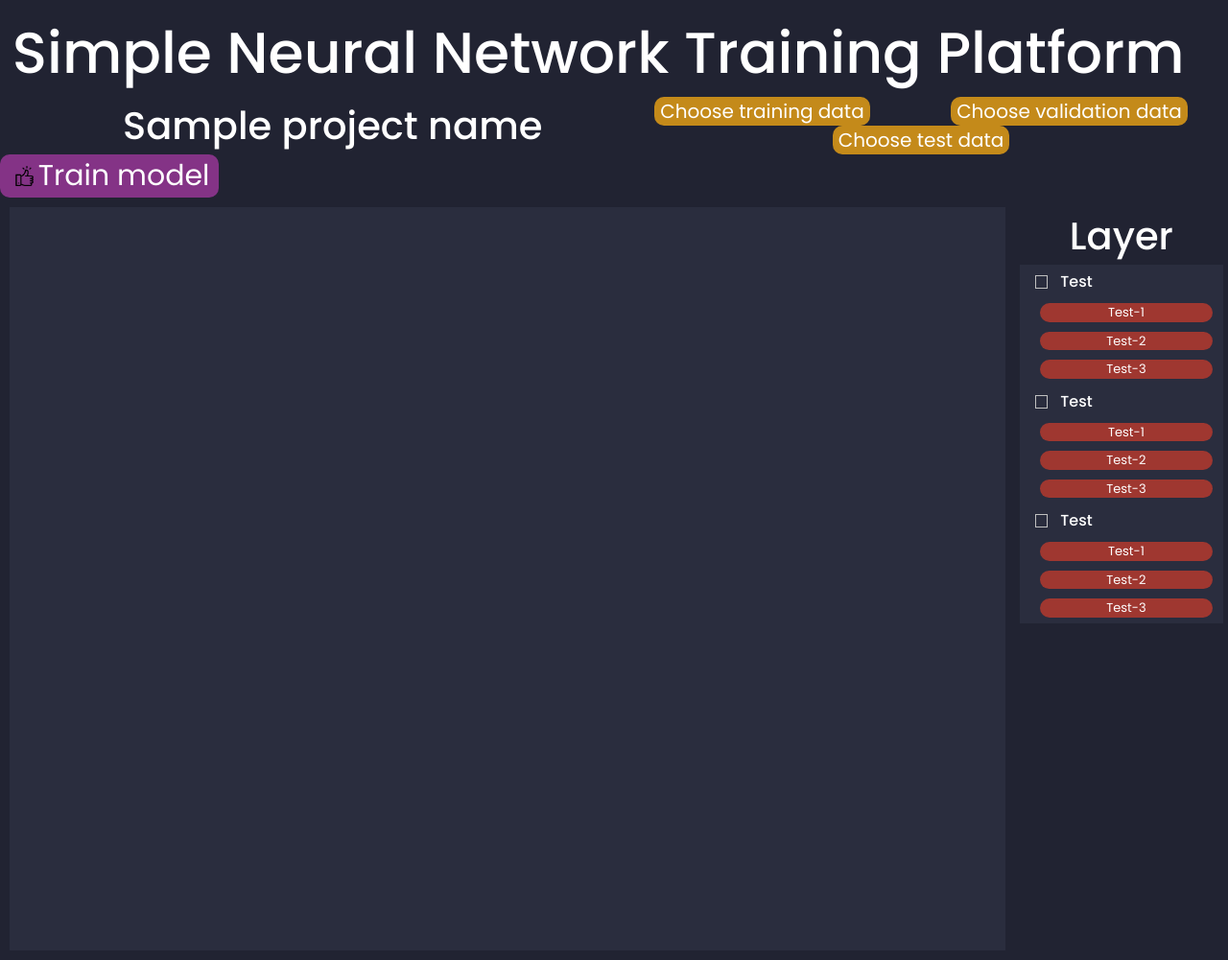
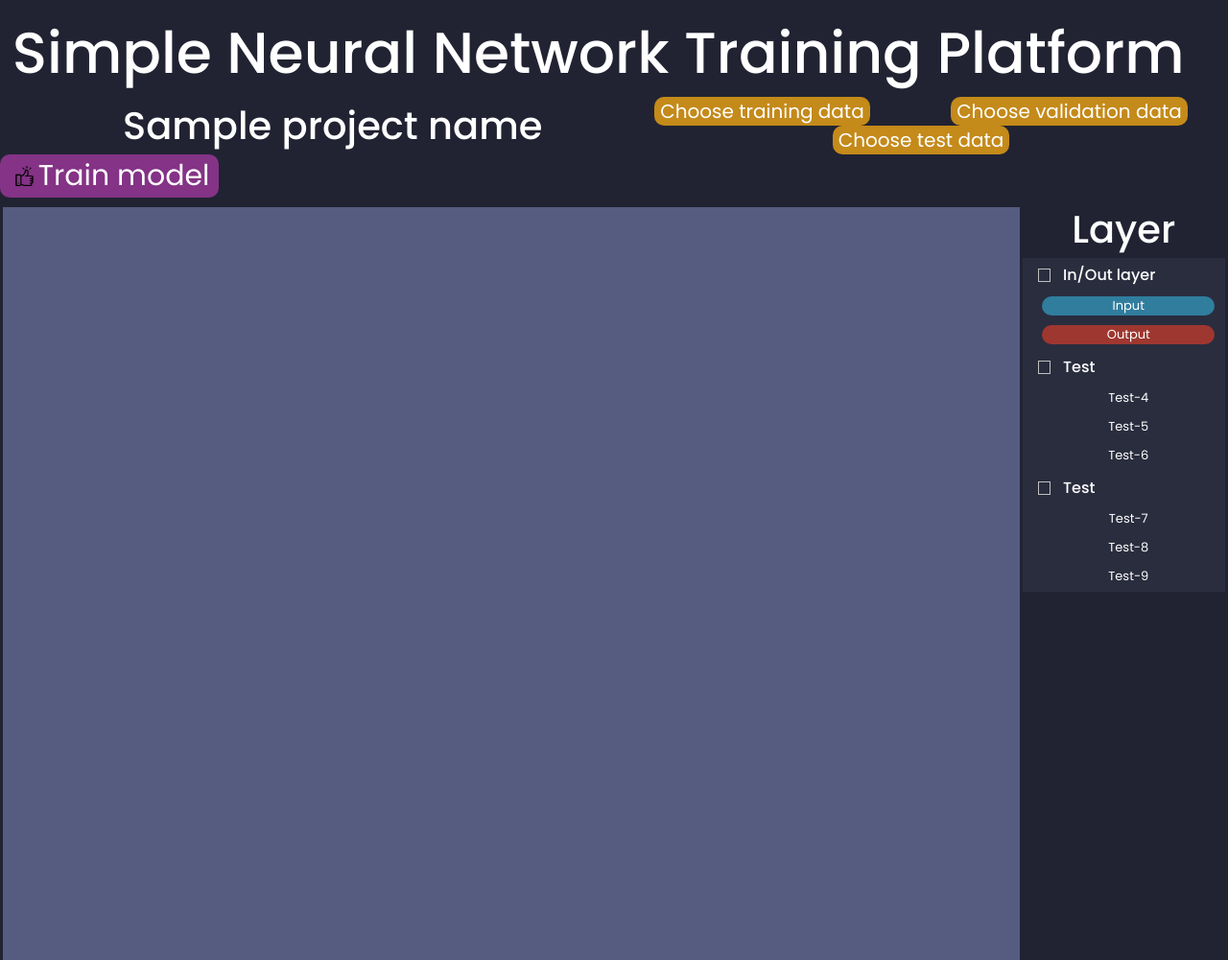
Before and after one commit to NTUT-kyle/SNNTP, a Flask app: template templates/model.html in a window 1280 px wide. Shown: the whole page at 96% size. Run offline with Flask 3, Linux system fonts and the light colour scheme; the template is opened without the code that fills it: most values are stand-ins (such as "Sample title", 1, 10 or a date in 2020).

Commit message:
feat : Complete second stage for drag and drop

```diff
--- a/static/script/model.js
+++ b/static/script/model.js
@@ -6,41 +6,41 @@ let projectName = $(".MyProject").html();
 
 */
 
-$('#CBFileButton').click(() => {
-    $('#CBFile').trigger('click');
+$("#CBFileButton").click(() => {
+    $("#CBFile").trigger("click");
 });
 
 let formData = new FormData();
 $("#CBFile").on("change", function () {
-    formData.delete('file');
-    formData.append('file', this.files[0]);
+    formData.delete("file");
+    formData.append("file", this.files[0]);
 });
 
 let uploadStatus = "";
 let CenterBoard_IsOpen = false;
-$('#ChooseTrain').click(() => {
+$("#ChooseTrain").click(() => {
     OpenCloseCenterBoard(true, "Training");
 });
-$('#ChooseValidation').click(() => {
+$("#ChooseValidation").click(() => {
     OpenCloseCenterBoard(true, "Validation");
 });
-$('#ChooseTest').click(() => {
+$("#ChooseTest").click(() => {
     OpenCloseCenterBoard(true, "Test");
 });
 
 function OpenCloseCenterBoard(openOrNot, titleValue) {
     uploadStatus = titleValue;
-    $('#CenterBoardText').html(`${titleValue} data path`);
-    if(openOrNot) {
+    $("#CenterBoardText").html(`${titleValue} data path`);
+    if (openOrNot) {
         if (CenterBoard_IsOpen) return;
-        $('#CenterBoard').fadeIn();
-        $('#CenterBoard').css('display', 'flex');
+        $("#CenterBoard").fadeIn();
+        $("#CenterBoard").css("display", "flex");
         setTimeout(() => {
             CenterBoard_IsOpen = true;
         }, 300);
     } else {
         CenterBoard_IsOpen = false;
-        $('#CenterBoard').fadeOut();
+        $("#CenterBoard").fadeOut();
     }
 }
 
@@ -49,20 +49,24 @@ function successSendFile(data) {
 }
 
 function error_func(xhr, textStatus, errorThrown) {
-    console.log('[Error ' + xhr.status + ']: ' + textStatus);
+    console.log("[Error " + xhr.status + "]: " + textStatus);
     console.log(errorThrown);
-    alert('error');
+    alert("error");
 }
 
 $("#CenterBoardButton").click(() => {
-    if (uploadStatus == "") return
+    if (uploadStatus == "") return;
     ajax_func(
-        '/model/' + projectName + '/' + uploadStatus,
-        'POST',
+        "/model/" + projectName + "/" + uploadStatus,
+        "POST",
         formData,
         successSendFile,
         error_func
     );
+});
+
+$(".SelectItem").click(() => {
+    graphyPackage();
 });
 
 /*
@@ -70,38 +74,388 @@ $("#CenterBoardButton").click(() => {
     Drag and drop
 
 */
-let who_are_drag = "";
-$("#Test-1, #Test-2, #Test-3").draggable({
+
+let mySVG = $("#droparea").connect($("#droparea"), 3, 171);
+
+let who_are_dragging = "";
+// Set drag event
+$(".layerCategory div div:not(:first-child)").draggable({
     start: (event, ui) => {
-        who_are_drag = $(event.target).html();
+        who_are_dragging = $(event.target).html();
     },
     revert: "invalid",
     helper: "clone",
-    iframeFix: true,
-    cursor: "move"
+    cursor: "move",
 });
 
-let selectItem = null;
-$(".modelshow").droppable({
-    drop: function( event, ui ) {
-        if (who_are_drag == "") return
-        var targetClass = $(`#${who_are_drag}`).attr('class')
-        var clone = $(ui.helper).clone().addClass(targetClass);
+let initItemId = 0;
+let initPointID = 0; // initPointID for droparea item
+let selectItem = null; // select item for del
+let dropItemPointDown = []; // record select item point
+let connectingLine = []; // record two point vector
+let isInputLayerPlace = false;
+let isOutputLayerPlace = false;
+
+// Set drop event
+$(".droparea").droppable({
+    drop: function (event, ui) {
+        if (who_are_dragging == "") return;
+
+        // get drop element and set class and id
+        var clone = $(ui.helper).clone().addClass("dropItem");
+        clone.attr("id", "item_" + initItemId);
+        clone.attr("name", who_are_dragging);
+        initItemId += 1;
+
+        // set drop element html
+        if (who_are_dragging == "Input") {
+            if (isInputLayerPlace) {
+                alert_func("Cannot place more than two Input Layer", "red");
+                return;
+            }
+            clone.html(`
+                <div></div>
+                ${clone.html()}
+                <div id="p${initPointID}" class="dropItemPoint dropItemPointRight"></div>
+            `);
+            initPointID += 1;
+            isInputLayerPlace = true;
+        } else if (who_are_dragging == "Output") {
+            if (isOutputLayerPlace) {
+                alert_func("Cannot place more than two Output Layer", "red");
+                return;
+            }
+            clone.html(`
+                <div id="p${initPointID}" class="dropItemPoint dropItemPointLeft"></div>
+                ${clone.html()}
+                <div></div>
+            `);
+            initPointID += 1;
+            isOutputLayerPlace = true;
+        } else {
+            clone.html(`
+                <div id="p${initPointID}" class="dropItemPoint dropItemPointLeft"></div>
+                ${clone.html()}
+                <div id="p${
+                    initPointID + 1
+                }" class="dropItemPoint dropItemPointRight"></div>
+            `);
+            initPointID += 2;
+        }
+
+        // reset position
+        let offset = $(this).offset();
+        clone.css("top", `calc(${clone.css("top")} - ${offset.top}px)`);
+        clone.css("left", `calc(${clone.css("left")} - ${offset.left}px)`);
+
+        // click event for drop element
         clone.click((event) => {
+            // disable border if selectItem exist
             if (selectItem != null) {
-                $(selectItem).css('border', 'unset');
+                if ($(selectItem).hasClass("dropItem")) {
+                    $(selectItem).css("border", "1px solid black");
+                } else {
+                    $(selectItem).css("border", "unset");
+                }
             }
-            selectItem = event.target;
-            $(selectItem).css('border', '1px solid white');
+
+            if ($(event.target).hasClass("dropItemPoint")) {
+                // select item point process
+                // append to dropItemPointDown
+                if (
+                    dropItemPointDown.length > 0 &&
+                    $(event.target).attr("id") ==
+                        dropItemPointDown[0].attr("id")
+                ) {
+                    $(dropItemPointDown[0]).css("background-color", "unset");
+                    dropItemPointDown = [];
+                    return;
+                }
+
+                dropItemPointDown.push($(event.target));
+
+                // if it select two point, make line
+                if (dropItemPointDown.length == 2) {
+                    let c1 = getConnectElementIndex(dropItemPointDown[0]);
+                    let c2 = getConnectElementIndex(dropItemPointDown[1]);
+                    // check if two points is connected?
+                    if (c1 != -1 && c1 == c2) {
+                        alert_func("Line is connected.", "yellow");
+                        $(dropItemPointDown[0]).css(
+                            "background-color",
+                            "unset"
+                        );
+                        dropItemPointDown = [];
+                        return;
+                    }
+                    // check if two points parent same
+                    if (
+                        $(dropItemPointDown[0]).parent().attr("id") ==
+                        $(dropItemPointDown[1]).parent().attr("id")
+                    ) {
+                        alert_func(
+                            "Same layer cannot connect together.",
+                            "yellow"
+                        );
+                        $(dropItemPointDown[0]).css(
+                            "background-color",
+                            "unset"
+                        );
+                        dropItemPointDown = [];
+                        return;
+                    }
+
+                    // draw
+                    drawOneLine(
+                        dropItemPointDown[0],
+                        dropItemPointDown[1],
+                        "#ff8d8d"
+                    );
+                    // append vector
+                    connectingLine.push([
+                        dropItemPointDown[0],
+                        dropItemPointDown[1],
+                    ]);
+                    // clear value
+                    $(dropItemPointDown[0]).css("background-color", "unset");
+                    $(dropItemPointDown[1]).css("background-color", "unset");
+                    dropItemPointDown = [];
+                } else {
+                    $(event.target).css("background-color", "yellow");
+                }
+                selectItem = null; // prevent del event
+            } else {
+                // select item process
+                if (dropItemPointDown.length > 0) {
+                    // clear value
+                    dropItemPointDown[0].css("background-color", "unset");
+                    dropItemPointDown = [];
+                }
+                // set selectItem to target & set target border
+                selectItem = event.target;
+                $(selectItem).css("border", "1px dashed white");
+            }
         });
+
+        // drag event for drop element
         clone.draggable({
-            containment: ".modelshow",
+            drag: function () {
+                if (connectingLine.length) {
+                    // if has line connected
+                    mySVG.redrawLines();
+                }
+                // check the element size and scale the parent size
+                setDropAreaSize();
+
+                // set scrollbar position
+                let offset = $(this).offset();
+                // $(".modelshow").scrollTop(offset.top);
+                // $(".modelshow").scrollLeft(offset.left);
+            },
+            cancel: "div.dropItemPoint",
             scroll: true,
             cursor: "move",
-            snap: true
+            snap: true,
         });
+
+        // add drop element to droparea
         $(this).append(clone);
-        who_are_drag = ""
+        who_are_dragging = "";
+    },
+});
+
+// reset drop area size method
+function setDropAreaSize() {
+    let maxWidth = 0;
+    let maxHeight = 0;
+
+    // find max width and height
+    $(".dropItem").each((index, element) => {
+        // for width situation
+        if (maxWidth <= $(element).position().left + $(element).width()) {
+            maxWidth = $(element).position().left + $(element).width() + 2;
+        }
+        // for height situation
+        if (maxHeight <= $(element).position().top + $(element).height()) {
+            maxHeight = $(element).position().top + $(element).height() + 2;
+        }
+    });
+
+    // compare with "modelshow" element
+    if ($(".modelshow").width() < maxWidth) {
+        $(".droparea").width(maxWidth);
+    } else {
+        $(".droparea").width($(".modelshow").width());
+    }
+
+    if ($(".modelshow").height() < maxHeight) {
+        $(".droparea").height(maxHeight);
+    } else {
+        $(".droparea").height($(".modelshow").height());
+    }
+}
+
+// draw p1 to p2 of line
+function drawOneLine(p1, p2, colorCode) {
+    mySVG.drawLine({
+        left_node: "#" + $(p1).attr("id"),
+        right_node: "#" + $(p2).attr("id"),
+        color: colorCode,
+        style: "solid",
+        horizantal_gap: 10,
+        error: true,
+        width: 1,
+    });
+}
+
+// check if element exists
+function getConnectElementIndex(point) {
+    return connectingLine.findIndex(
+        (element) =>
+            $(element[0]).attr("id") == $(point).attr("id") ||
+            $(element[1]).attr("id") == $(point).attr("id")
+    );
+}
+
+// get another element from vector
+function getAnotherPoint(vector, point) {
+    return vector[0] == point ? vector[1] : vector[0];
+}
+
+function putSetIntoMap(LayerMap, parent1, parent2, point1_id) {
+    if (!LayerMap.has(parent1.attr("id"))) {
+        LayerMap.set(parent1.attr("id"), {
+            name: parent1.attr("name"),
+            posX: parent1.position().left,
+            posY: parent1.position().top,
+            point_L_con: [],
+            point_R_con: [],
+        });
+    }
+    if ($(point1_id).hasClass("dropItemPointLeft")) {
+        LayerMap.get(parent1.attr("id")).point_L_con.push(parent2.attr("id"));
+    } else {
+        LayerMap.get(parent1.attr("id")).point_R_con.push(parent2.attr("id"));
+    }
+    return LayerMap;
+}
+
+function graphyPackage() {
+    let LayerMap = new Map();
+    connectingLine.forEach((value) => {
+        let point_id = value[0];
+        let parent = $(point_id).parent();
+        let ano_point_id = value[1];
+        let ano_parent = $(ano_point_id).parent();
+
+        // set first element value
+        LayerMap = putSetIntoMap(LayerMap, parent, ano_parent, point_id);
+        // set second element value
+        LayerMap = putSetIntoMap(LayerMap, ano_parent, parent, ano_point_id);
+    });
+    console.log(LayerMap);
+}
+
+/*
+
+{
+    id: {
+        name: STRING
+        posX: FLOAT
+        posY: FLOAT
+        point_L_con: [
+            id1, id2
+        ],
+        point_R_con: [
+            id2, id3
+        ],
+    }
+}
+
+*/
+
+// key del method
+function del_func() {
+    if (selectItem != null) {
+        $(selectItem).remove();
+
+        if ($(selectItem).html().indexOf("Input")) {
+            isInputLayerPlace = false;
+        } else if ($(selectItem).html().indexOf("Output")) {
+            isOutputLayerPlace = false;
+        }
+        selectItem = null;
+        setDropAreaSize();
+        // redraw canvas
+        if (connectingLine.length) {
+            // if has line connected
+            mySVG.redrawLines();
+        }
+    }
+
+    if (dropItemPointDown.length > 0) {
+        // Check is element connected
+        let findIndex = getConnectElementIndex(dropItemPointDown[0]);
+        if (findIndex != -1) {
+            // If it connected, clear dropItemPointDown list
+            dropItemPointDown[0].css("background-color", "unset");
+            dropItemPointDown = [];
+
+            // trigger canvas deleteLine
+            mySVG.deleteLine({
+                left_node: "#" + $(connectingLine[findIndex][0]).attr("id"),
+                right_node: "#" + $(connectingLine[findIndex][1]).attr("id"),
+            });
+
+            // delete element from List
+            connectingLine.splice(findIndex, 1);
+
+            // redraw canvas
+            mySVG.redrawLines();
+        }
+    }
+}
+
+/*
+
+    Alert Dialog
+
+*/
+
+function alert_func(msg, color) {
+    $("#AlertDialog").css("background-color", color);
+    $("#AlertDialog").html(msg);
+    $("#AlertDialog").toggle("blind");
+    $("#AlertDialog").effect("bounce");
+    setTimeout(() => {
+        $("#AlertDialog").toggle("blind");
+    }, 3000);
+}
+
+/*
+
+    Scroll event
+
+*/
+
+$(".modelshow").scroll(() => {
+    if (connectingLine.length) {
+        mySVG.redrawLines();
+    }
+});
+
+/*
+
+    Window Resize Event
+
+*/
+
+$(window).on("resize", function () {
+    if ($(".modelshow").width() > $(".droparea").width()) {
+        $(".droparea").width($(".modelshow").width());
+    }
+    if ($(".modelshow").height() > $(".droparea").height()) {
+        $(".droparea").height($(".modelshow").height());
     }
 });
 
@@ -111,14 +465,11 @@ $(".modelshow").droppable({
 
 */
 
-$(document).keydown(function(event){
-    if (event.keyCode == 46) { // del
-        if (selectItem != null) {
-            $(selectItem).remove();
-            selectItem = null;
-        }
+$(document).keydown(function (event) {
+    if (event.keyCode == 46) {
+        // del keycode
+        del_func();
     }
-    // console.log("Key: "+event.keyCode);
 });
 
 /*
@@ -127,20 +478,35 @@ $(document).keydown(function(event){
 
 */
 
-$(document).on("click", function(event) {
+$(document).on("click", function (event) {
     // Model show item
     if (selectItem != null) {
         if (!$(event.target).closest(selectItem).length) {
-            $(selectItem).css('border', 'unset');
+            $(selectItem).css("border", "1px solid black");
             selectItem = null;
+        }
+    }
+
+    // drop item of droparea
+    if (dropItemPointDown.length > 0) {
+        if (
+            !(
+                $(event.target).closest(dropItemPointDown[0]).length ||
+                $(event.target).closest(dropItemPointDown[1]).length
+            )
+        ) {
+            dropItemPointDown.forEach((value) => {
+                $(value).css("background-color", "unset");
+            });
+            dropItemPointDown = [];
         }
     }
 
     // Center board
     if (!CenterBoard_IsOpen) return;
-    let target = '#CenterBoard, #ChooseTrain, #ChooseValidation, #ChooseTest';
+    let target = "#CenterBoard, #ChooseTrain, #ChooseValidation, #ChooseTest";
     if (!$(event.target).closest(target).length) {
-        $('#CenterBoard').css('display', 'none');
+        $("#CenterBoard").css("display", "none");
         OpenCloseCenterBoard(false, "");
     }
 });
--- /dev/null
+++ b/static/style/layer.css
@@ -0,0 +1,7 @@
+.input_layer {
+    background-color: #307d9e;
+}
+
+.output_layer {
+    background-color: #9e3730;
+}
--- a/static/style/model.css
+++ b/static/style/model.css
@@ -1,8 +1,12 @@
 /*
     Top Element
 */
+.Title {
+    position: relative;
+}
 
 .TopItemList {
+    position: relative;
     display: flex;
     flex-wrap: wrap;
     justify-content: space-between;
@@ -15,7 +19,6 @@
     line-height: 1.5;
     color: #ffffff;
     white-space: nowrap;
-    flex-shrink: 0;
 }
 
 .SelectItem {
@@ -38,7 +41,8 @@
     vertical-align: top;
 }
 
-.SelectItem p, .SelectItemChooseList div {
+.SelectItem p,
+.SelectItemChooseList div {
     font-size: 2rem;
     font-weight: 400;
     line-height: 1.5;
@@ -74,18 +78,63 @@
 
 .bottom {
     display: flex;
+    background-color: #212332;
 }
 
 .modelshow {
-    margin: 1rem 1rem;
+    margin: 1rem 3px 0 3px;
     box-sizing: border-box;
-    background-color: #2a2d3e;
-    width: calc(98% - 21.3rem);
-    height: 775px;
+    width: calc(100% - 21.3rem);
+    height: 785px;
+    overflow: overlay;
+}
+
+.droparea {
+    width: 100%;
+    height: 100%;
+    background-color: #565c80;
+    position: relative;
+}
+
+.dropItem {
+    display: flex;
+    justify-content: space-between;
+    align-items: center;
+    width: 180px;
+    height: 100px;
+    color: white;
+    border: 1px solid black;
+    z-index: 10;
+    opacity: 0.7;
+}
+
+.dropItemPointLeft {
+    text-align: left;
+    border-right: 1px solid black;
+}
+
+.dropItemPointRight {
+    text-align: right;
+    border-left: 1px solid black;
+}
+
+.dropItemPoint {
+    width: 15px;
+    height: 30px;
+    cursor: pointer;
+    font-size: x-large;
+    border-top: 1px solid black;
+    border-bottom: 1px solid black;
+}
+
+canvas {
+    position: fixed;
+    top: 171px;
+    left: 3px;
 }
 
 .layer {
-    margin: 1rem 0.5rem;
+    margin: 3px 3px 0 0;
     width: 21.3rem;
     display: flex;
     align-items: center;
@@ -97,7 +146,6 @@
     font-weight: 500;
     line-height: 1.5;
     color: #ffffff;
-
     white-space: nowrap;
 }
 
@@ -147,32 +195,13 @@
     margin-left: 10px;
     width: 180px;
     font-size: 1.3rem;
-    font-weight: 400;
-    line-height: 1.5;
     color: #ffffff;
     white-space: nowrap;
     display: flex;
     align-items: center;
     justify-content: center;
-    background-color: #9f3730;
     border-radius: 1rem;
     cursor: pointer;
-}
-
-.TestItem {
-    width: 180px;
-    font-size: 1.3rem;
-    font-weight: 400;
-    line-height: 1.5;
-    color: #ffffff;
-    white-space: nowrap;
-    display: flex;
-    align-items: center;
-    justify-content: center;
-    background-color: #9f3730;
-    border-radius: 1rem;
-    cursor: pointer;
-    z-index: 5;
 }
 
 /* Center Board */
@@ -209,7 +238,7 @@
     font-size: 2rem;
     font-weight: 300;
     line-height: 1.5;
-    background-color: #409eff;;
+    background-color: #409eff;
     color: #fff;
     border-radius: 1rem;
     cursor: pointer;
@@ -237,3 +266,15 @@
     border-radius: 1rem;
     cursor: pointer;
 }
+
+#AlertDialog {
+    display: none;
+    position: fixed;
+    top: 93%;
+    left: calc(50% - 100px);
+    padding: 1px 1rem;
+    font-size: x-large;
+    background-color: #39fa53;
+    color: rgb(0, 0, 0);
+    border-radius: 1rem;
+}
--- a/templates/model.html
+++ b/templates/model.html
@@ -4,6 +4,8 @@
 
 {% block head %}
   <link rel="stylesheet" href={{ url_for('static', filename='style/model.css') }}/>
+  <link rel="stylesheet" href={{ url_for('static', filename='style/layer.css') }}/>
+  <script type="text/javascript" src={{ url_for('static', filename='script/jquery.connectingLine.js') }}></script>
 {% endblock %}
 
 {% block content %}
@@ -22,7 +24,7 @@
 </div>
 <div class="bottom">
     <div class="modelshow">
-
+        <div id="droparea" class="droparea"></div>
     </div>
     <div class="layer">
         <div class="layerTitle">Layer</div>
@@ -30,29 +32,28 @@
             <div>
                 <div>
                     <img>
-                    <p>Test</p>
+                    <p>In/Out layer</p>
                 </div>
-                <div id="Test-1" class="TestItem">Test-1</div>
-                <div id="Test-2" class="TestItem">Test-2</div>
-                <div id="Test-3" class="TestItem">Test-3</div>
+                <div class="input_layer">Input</div>
+                <div class="output_layer">Output</div>
             </div>
             <div>
                 <div>
                     <img>
                     <p>Test</p>
                 </div>
-                <div>Test-1</div>
-                <div>Test-2</div>
-                <div>Test-3</div>
+                <div class="">Test-4</div>
+                <div class="">Test-5</div>
+                <div class="">Test-6</div>
             </div>
             <div>
                 <div>
                     <img>
                     <p>Test</p>
                 </div>
-                <div>Test-1</div>
-                <div>Test-2</div>
-                <div>Test-3</div>
+                <div class="">Test-7</div>
+                <div class="">Test-8</div>
+                <div class="">Test-9</div>
             </div>
         </div>
     </div>
@@ -65,6 +66,7 @@
     <div id="CBContent" class="CenterBoardContent"></div>
     <div id="CenterBoardButton">Upload</div>
 </div>
+<div id="AlertDialog">Message</div>
 <script src={{ url_for('static', filename='script/model.js') }}></script>
 
 {% endblock %}
```
Also changed, not shown: static/script/jquery.connectingLine.js (added).
